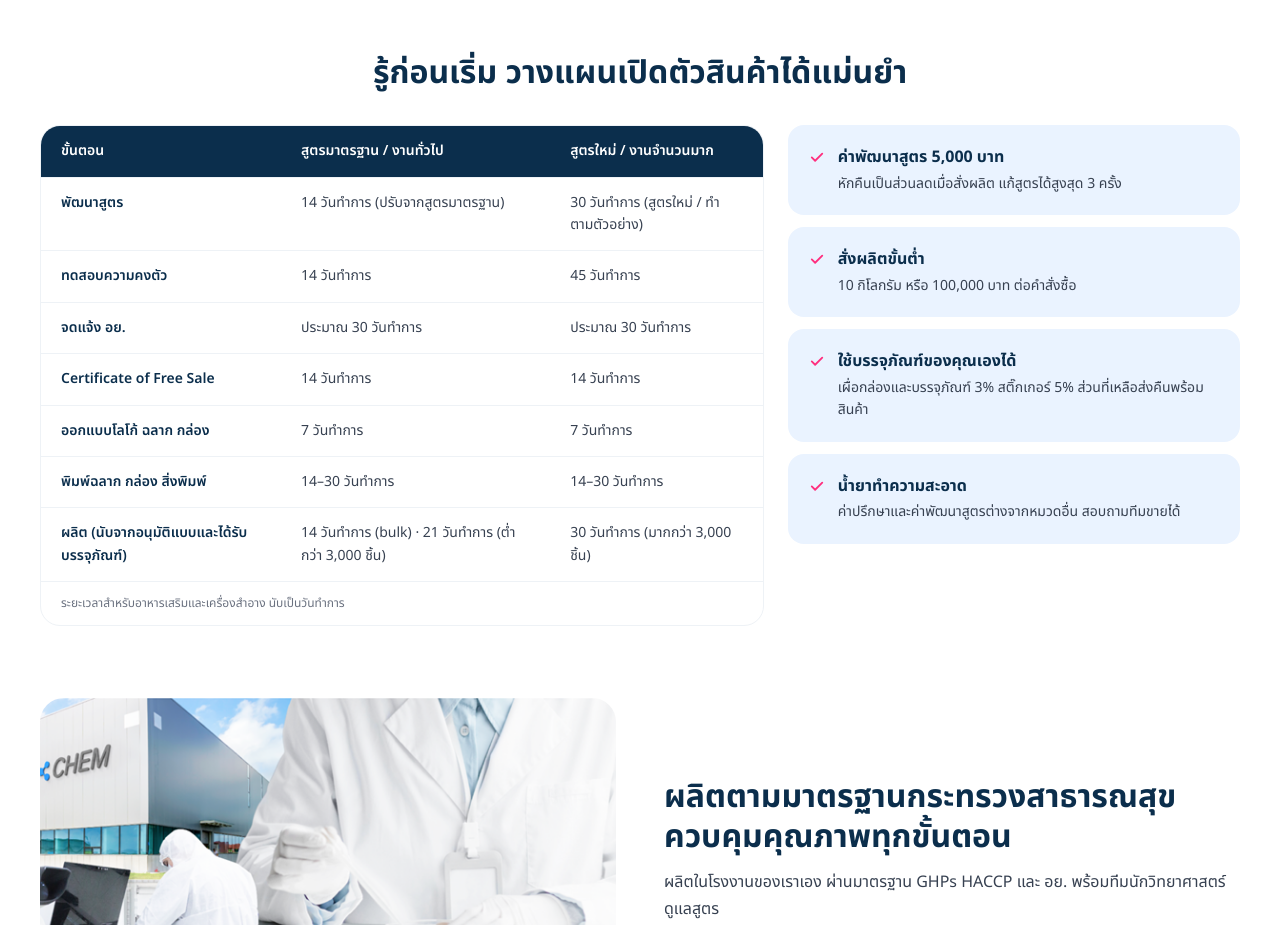
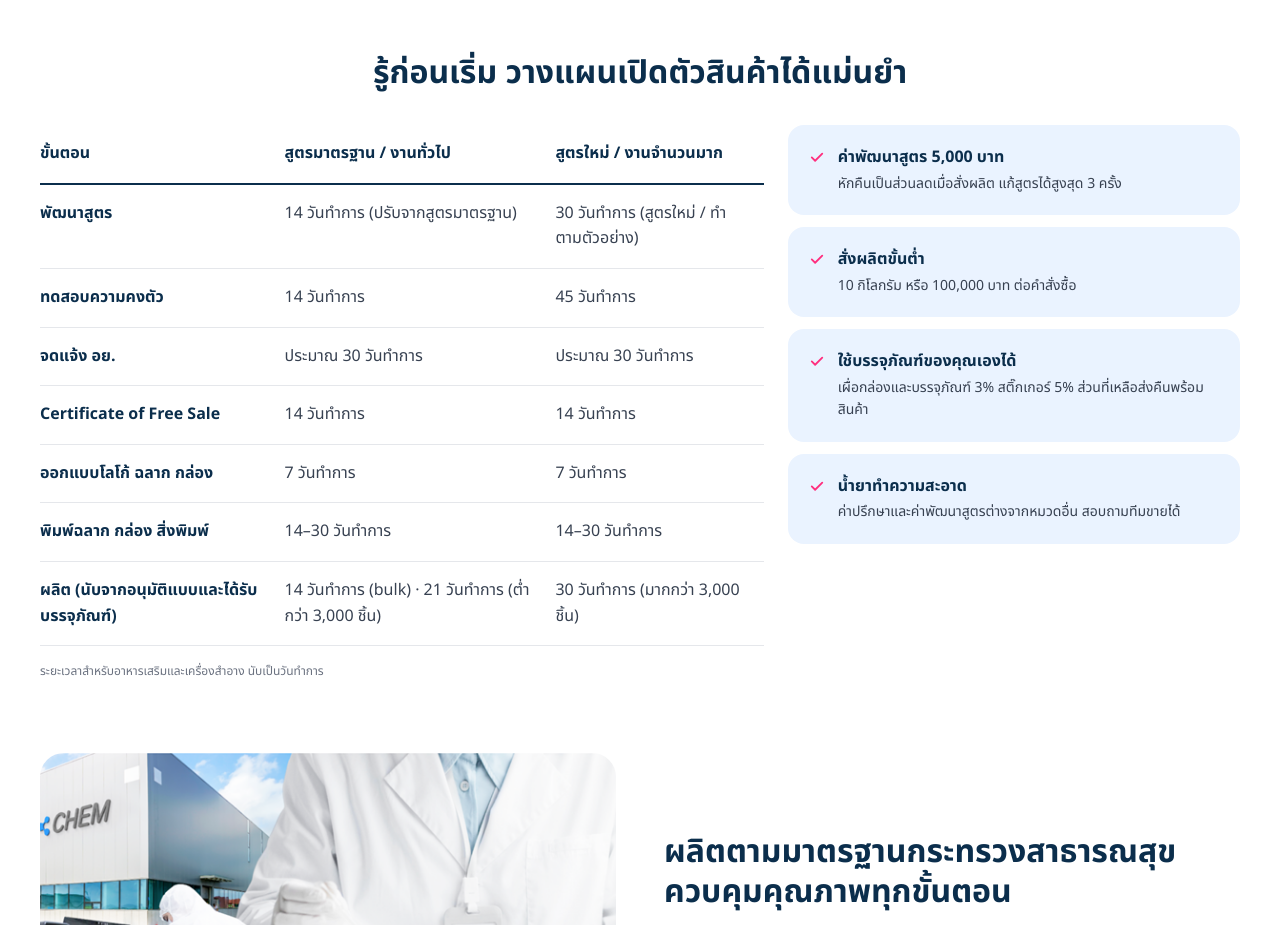
Before and after one commit to anawat34115/Web-Test-Draum, a plain HTML site: page oem.html in a window 1280 px wide. Shown: the part 3020-3945 px from the top of the page. Drawn offline with Linux system fonts and the light colour scheme.

Commit message:
OEM terms table: plain style following sgethai.com spec tables
Co-Authored-By: Claude Opus 5.5 <noreply@anthropic.com>

```diff
--- a/styles.css
+++ b/styles.css
@@ -3882,3 +3882,47 @@ img {
     padding: 12px 0 0;
   }
 }
+
+/* ==========================================================================
+   OEM ตารางระยะเวลา: แบบเรียบตาม sgethai.com (หน้าสเปกสินค้า)
+   พื้นขาว ไม่มีกรอบ/มุมมน/หัวสีเข้ม แบ่งแถวด้วยเส้นบาง
+   ========================================================================== */
+.oem-table-wrap {
+  background: transparent;
+  border: 0;
+  border-radius: 0;
+  box-shadow: none;
+}
+
+.oem-table {
+  font-size: 16px;
+}
+
+.oem-table th,
+.oem-table td {
+  padding: 16px 16px 16px 0;
+  border-bottom: 1px solid var(--border-light);
+}
+
+.oem-table thead th {
+  background: transparent;
+  color: var(--navy-800);
+  font-weight: 700;
+  border-bottom: 2px solid var(--navy-800);
+}
+
+.oem-table tbody th {
+  font-weight: 700;
+}
+
+.oem-note {
+  padding: 16px 0 0;
+}
+
+@media (max-width: 768px) {
+  .oem-table th,
+  .oem-table td {
+    padding: 12px 12px 12px 0;
+    font-size: 14px;
+  }
+}
```
